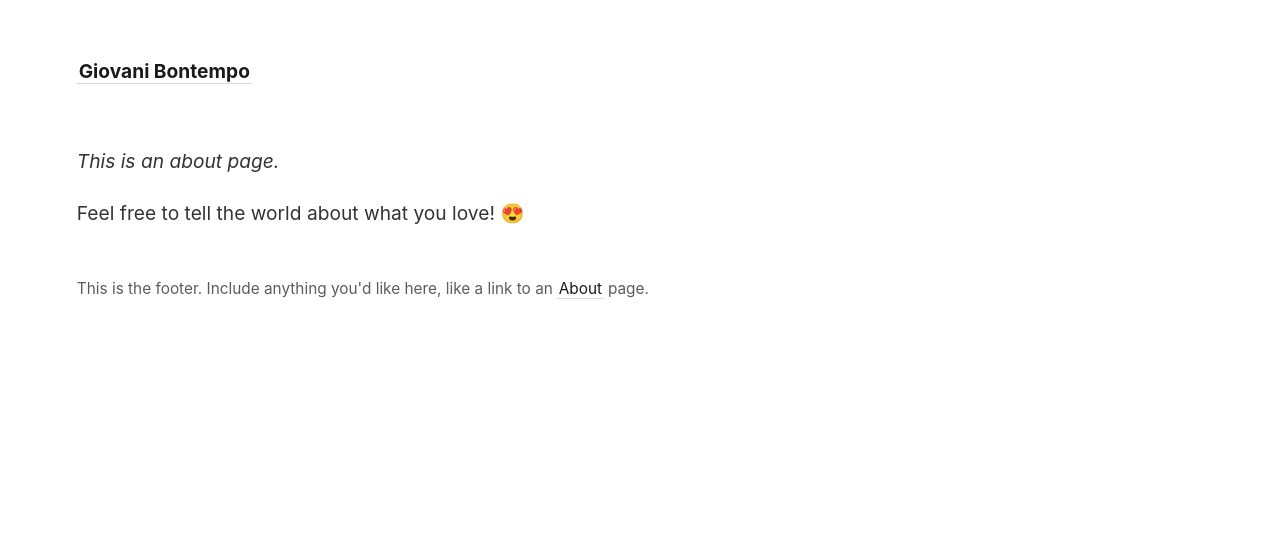
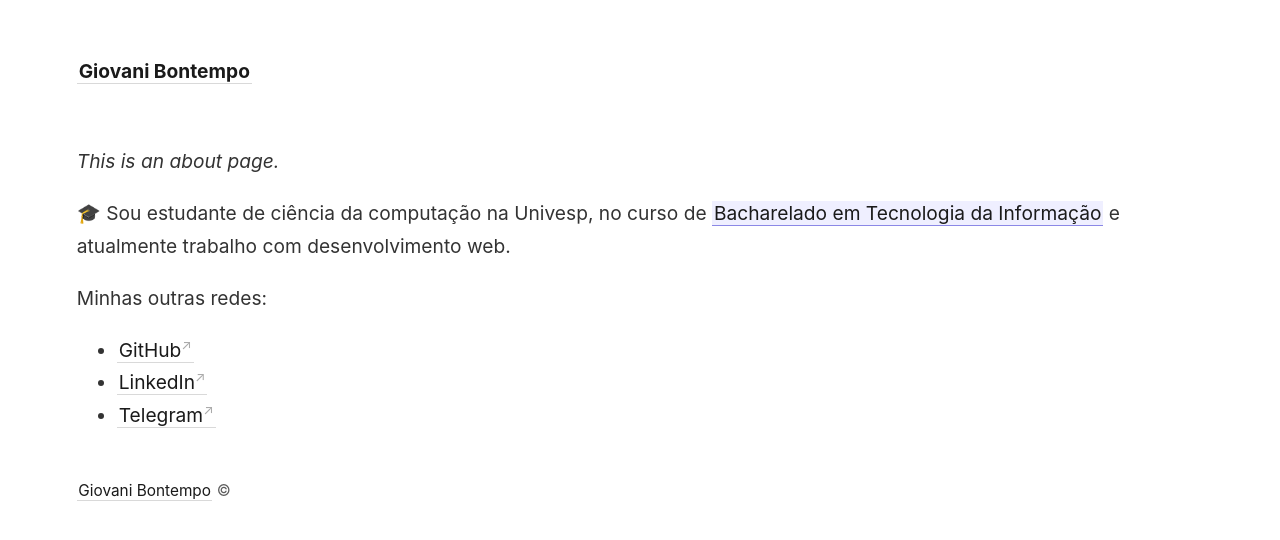
Before and after one commit to gio-bon/MyDigitalGarden, a Jekyll site: the page built from _pages/about.md, in a window 1280 px wide. Shown: the top 540 px of the page. Built offline with Jekyll 4.4.1, drawn with Linux system fonts in a browser that asks for light colours.

Commit message:
sobre mim e ajustes

```diff
--- a/_includes/footer.html
+++ b/_includes/footer.html
@@ -1 +1 @@
-This is the footer. Include anything you'd like here, like a link to an <a class="internal-link" href="/about">About</a> page.
+<a class="internal-link" href="/about">Giovani Bontempo</a> ©
--- a/_pages/about.md
+++ b/_pages/about.md
@@ -6,4 +6,10 @@ permalink: /about
 
 *This is an about page.*
 
-Feel free to tell the world about what you love! 😍
+🎓 Sou estudante de ciência da computação na Univesp, no curso de [[Bacharelado em Tecnologia da Informação]] e atualmente trabalho com desenvolvimento web.
+
+Minhas outras redes:
+
+- [GitHub](https://github.com/gio-bon)
+- [LinkedIn](https://www.linkedin.com/in/gio-bon/)
+- [Telegram](https://t.me/giobon)
```
Also changed, not shown: _layouts/note.html (+6 -6 lines), _notes/univesp.md (added, +6 -0 lines).
